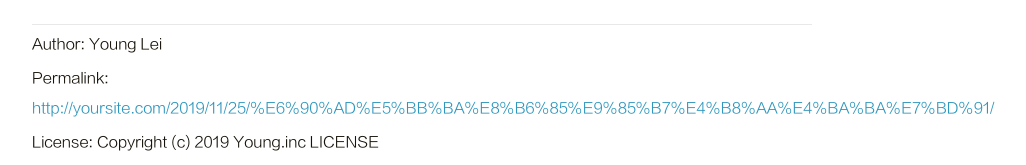
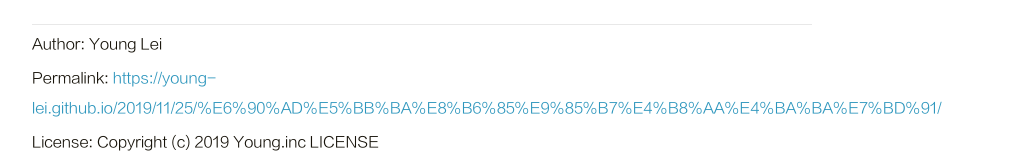
Before and after one commit to Young-Lei/Young-Lei.github.io, a plain HTML site: page 2019/11/25/搭建超酷个人网/index.html in a window 1280 px wide. Shown: the part 5172-5337 px from the top of the page, without its empty margins (218-1244 px from the left). Drawn offline with nearby package versions, Linux system fonts and the light colour scheme.

Commit message:
Site updated: 2019-11-26 00:40:42

```diff
--- a/2019/11/25/搭建超酷个人网/index.html
+++ b/2019/11/25/搭建超酷个人网/index.html
@@ -345,7 +345,7 @@
 
                     <p class="copyright-item">
                         <span>Permalink:</span>
-                        <span><a href="http://yoursite.com/2019/11/25/%E6%90%AD%E5%BB%BA%E8%B6%85%E9%85%B7%E4%B8%AA%E4%BA%BA%E7%BD%91/">http://yoursite.com/2019/11/25/%E6%90%AD%E5%BB%BA%E8%B6%85%E9%85%B7%E4%B8%AA%E4%BA%BA%E7%BD%91/</a></span>
+                        <span><a href="https://young-lei.github.io/2019/11/25/%E6%90%AD%E5%BB%BA%E8%B6%85%E9%85%B7%E4%B8%AA%E4%BA%BA%E7%BD%91/">https://young-lei.github.io/2019/11/25/%E6%90%AD%E5%BB%BA%E8%B6%85%E9%85%B7%E4%B8%AA%E4%BA%BA%E7%BD%91/</a></span>
                     </p>
 
 
```
Also changed, not shown: about/index.html (+1 -1 lines).
